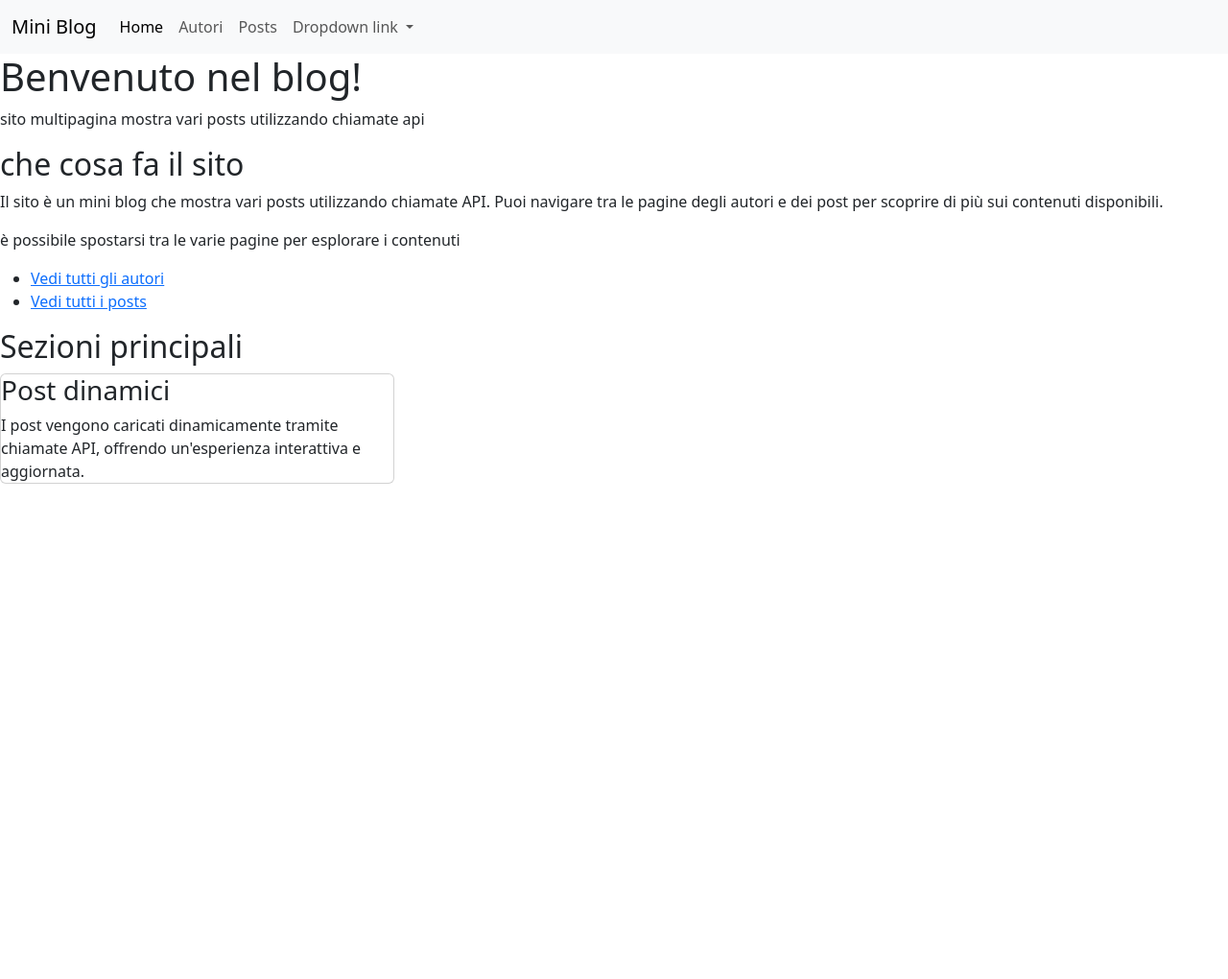
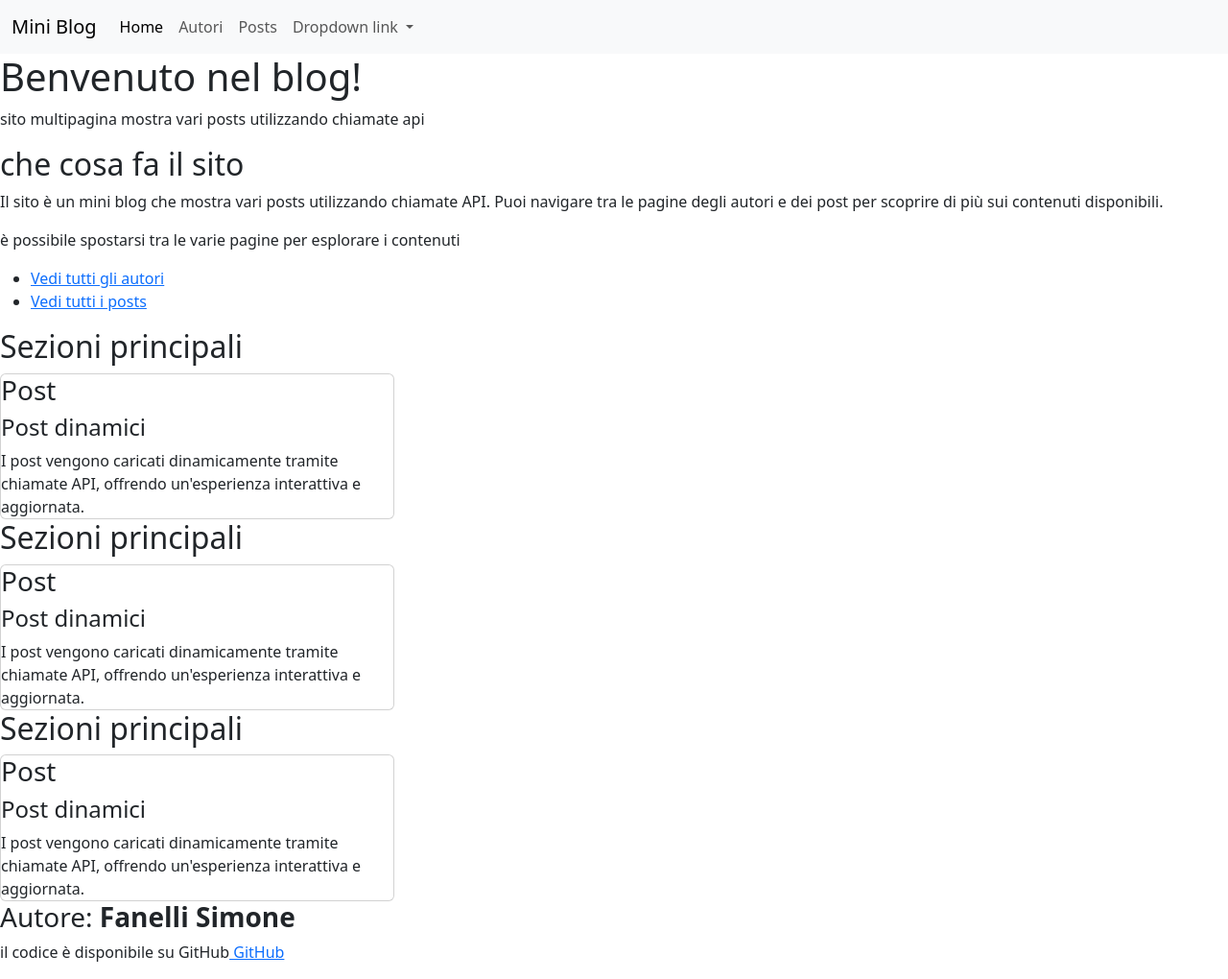
Before and after one commit to Trust51-bit/Mini-Blog-API-prova-facsimile-, a plain HTML site: page index.html in a window 1280 px wide. Shown: the whole page at 96% size. Before the commit the page ends 800 px from the top, so only its background shows below. Drawn offline with nearby package versions, Linux system fonts and the light colour scheme.

Commit message:
Refactor sections in index.html to improve content structure and clarity

```diff
--- a/index.html
+++ b/index.html
@@ -61,7 +61,8 @@
             <div class="row g-4">
                 <div class="col-md-4">
                     <div class="card body">
-                        <h3 class="card-title">Post dinamici</h3>
+                        <h3 class="card-title">Post</h3>
+                        <h4 class="card-title">Post dinamici</h4>
                         <p class="card-text">I post vengono caricati dinamicamente tramite chiamate API, offrendo un'esperienza
                         interattiva
                         e
@@ -73,7 +74,48 @@
 
 
             </section>
+            <section>
+                <h2>Sezioni principali</h2>
+                <div class="row g-4">
+                    <div class="col-md-4">
+                        <div class="card body">
+                            <h3 class="card-title">Post</h3>
+                            <h4 class="card-title">Post dinamici</h4>
+                            <p class="card-text">I post vengono caricati dinamicamente tramite chiamate API, offrendo un'esperienza
+                                interattiva
+                                e
+                                aggiornata.</p>
+                        </div>
+                    </div>
+                </div>
+
+
+
+            </section>
+        <section>
+            <h2>Sezioni principali</h2>
+            <div class="row g-4">
+                <div class="col-md-4">
+                    <div class="card body">
+                        <h3 class="card-title">Post</h3>
+                        <h4 class="card-title">Post dinamici</h4>
+                        <p class="card-text">I post vengono caricati dinamicamente tramite chiamate API, offrendo un'esperienza
+                            interattiva
+                            e
+                            aggiornata.</p>
+                    </div>
+                </div>
+            </div>
+
+
+
+        </section>
         </main>
+
+        <footer>
+            <h3>Autore: <strong> Fanelli Simone</strong></h3>
+            <p> il codice è disponibile su GitHub<a href="https://github.com/Trust51-bit/Mini-Blog-API-prova-facsimile-" target="_blank"> GitHub</a></p>
+        </footer>
 
     <script src="https://cdn.jsdelivr.net/npm/bootstrap@5.3.3/dist/js/bootstrap.bundle.min.js"></script>
     <script src="script.js"></script>
```
